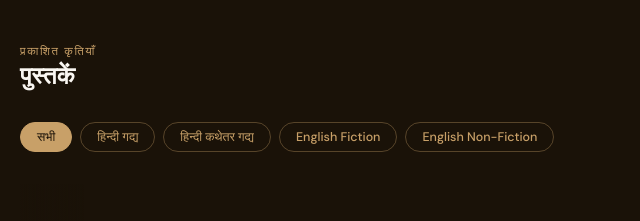
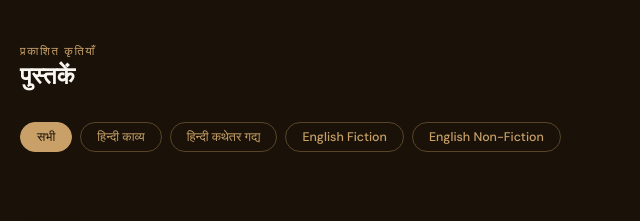
Before and after one commit to WebEdits/WebEdits.github.io, a plain HTML site: page index.html in a window 1280 px wide. Shown: the part 960-1181 px from the top of the page, 102-742 px from the left. Drawn offline with nearby package versions, Linux system fonts and the light colour scheme.

Commit message:
Updated favicon and changed काव्य

```diff
--- a/assets/js/main.js
+++ b/assets/js/main.js
@@ -142,7 +142,7 @@
     const keys = ['all', ...new Set(allBooks.map(b => b.genre?.key).filter(Boolean))];
     const labels = {
       'all':                 { hi: 'सभी',               en: 'All' },
-      'hindi-fiction':       { hi: 'हिन्दी गद्य',        en: 'Hindi Fiction' },
+      'hindi-fiction':       { hi: 'हिन्दी काव्य',        en: 'Hindi Fiction' },
       'english-fiction':     { hi: 'English Fiction',    en: 'English Fiction' },
       'hindi-nonfiction':    { hi: 'हिन्दी कथेतर गद्य', en: 'Hindi Non-Fiction' },
       'english-nonfiction':  { hi: 'English Non-Fiction', en: 'English Non-Fiction' }
--- a/index.html
+++ b/index.html
@@ -7,7 +7,7 @@
   <meta name="author" content="प्रचण्ड प्रवीर">
   <meta name="base-path" content="">
   <title>प्रचण्ड प्रवीर</title>
-  <link rel="shortcut icon" href="assets/images/profile/prachand-praveer-207x244-82.jpg" type="image/x-icon">
+  <link rel="shortcut icon" href="assets/images/profile/prachand-bw.jpeg" type="image/x-icon">
   <link rel="preconnect" href="https://fonts.googleapis.com">
   <link href="https://fonts.googleapis.com/css2?family=EB+Garamond:ital,wght@0,400;0,600;1,400&family=DM+Sans:wght@300;400;500&display=swap" rel="stylesheet">
   <link rel="stylesheet" href="assets/css/style.css">
```
